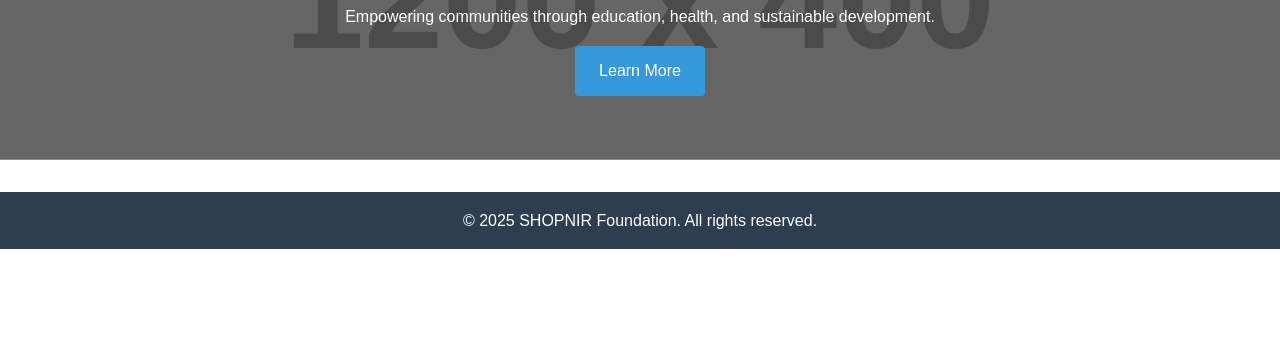
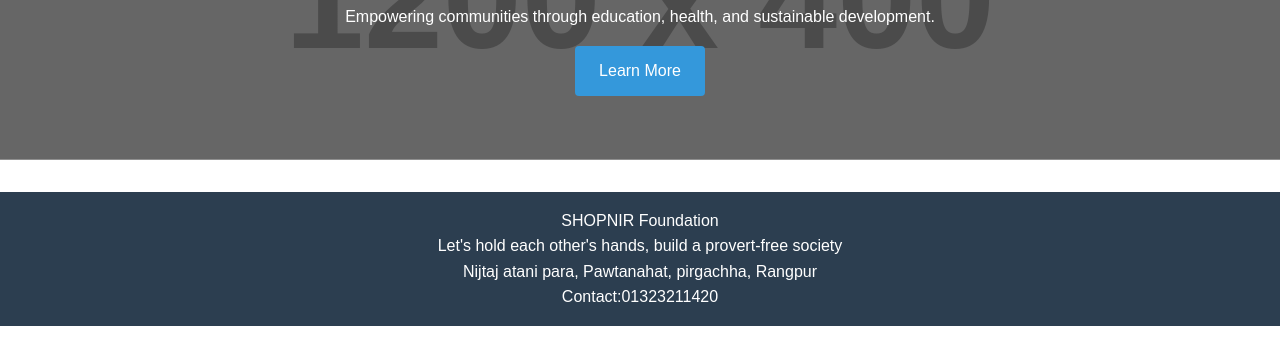
Before and after one commit to shopnonirfoundation-svg/shopnonirfoundation, a plain HTML site: page index.html in a window 1280 px wide. Shown: the part 210-574 px from the top of the page. Drawn offline with Linux system fonts and the light colour scheme; placeholder pictures from the web are drawn by us.

Commit message:
Update index.html

```diff
--- a/index.html
+++ b/index.html
@@ -65,9 +65,13 @@
         <a href="about.html" class="cta-button">Learn More</a>
     </section>
 
-    <footer>
-        <p>&copy; 2025 SHOPNIR Foundation. All rights reserved.</p>
+   <footer>
+        <p> SHOPNIR Foundation</p>
+            <p>Let's hold each other's hands, build a provert-free society</p>
+            <p>Nijtaj atani para, Pawtanahat, pirgachha, Rangpur</p>
+            <p>Contact:01323211420</p>
     </footer>
+
 
     <script src="scripts.js"></script>
 </body>
```
